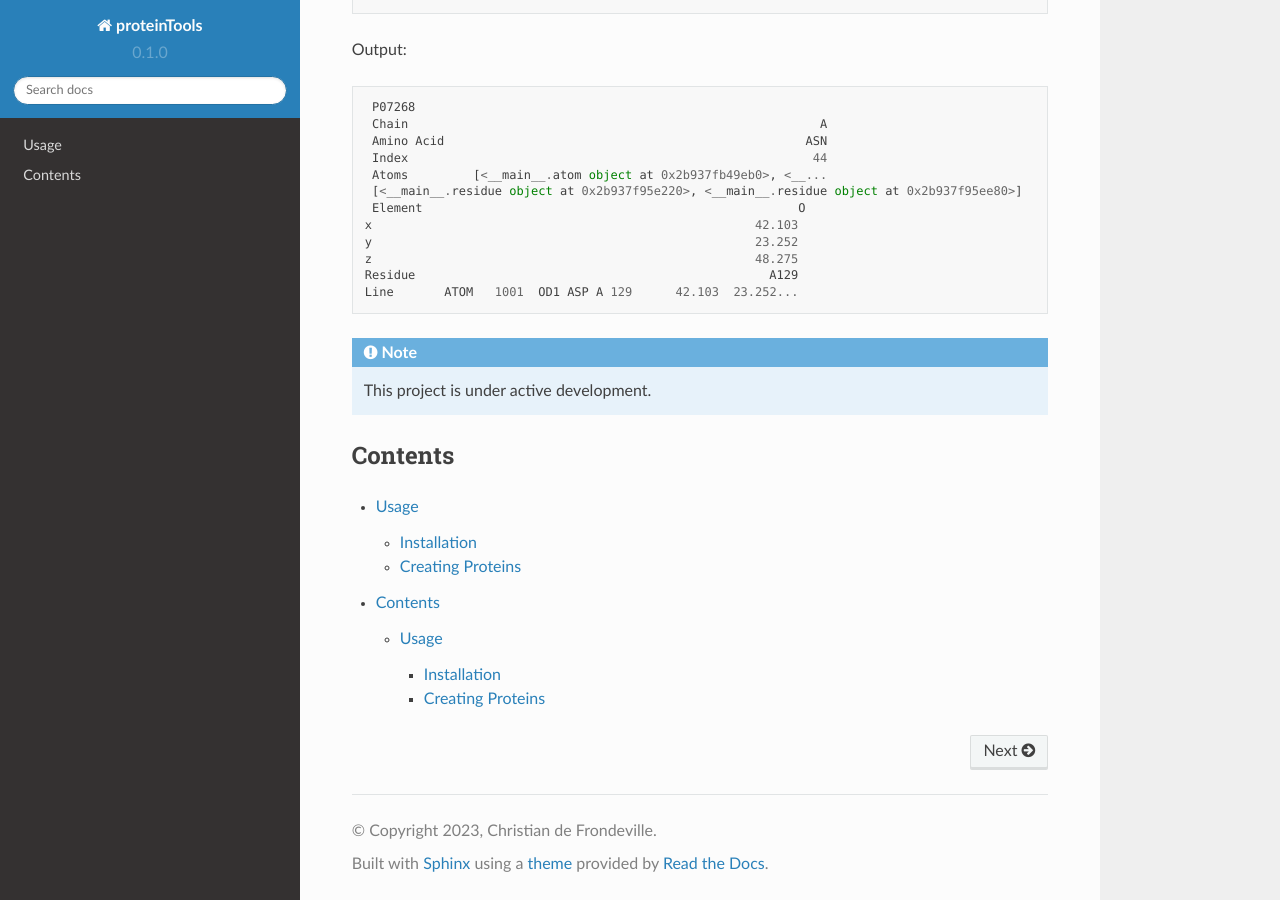
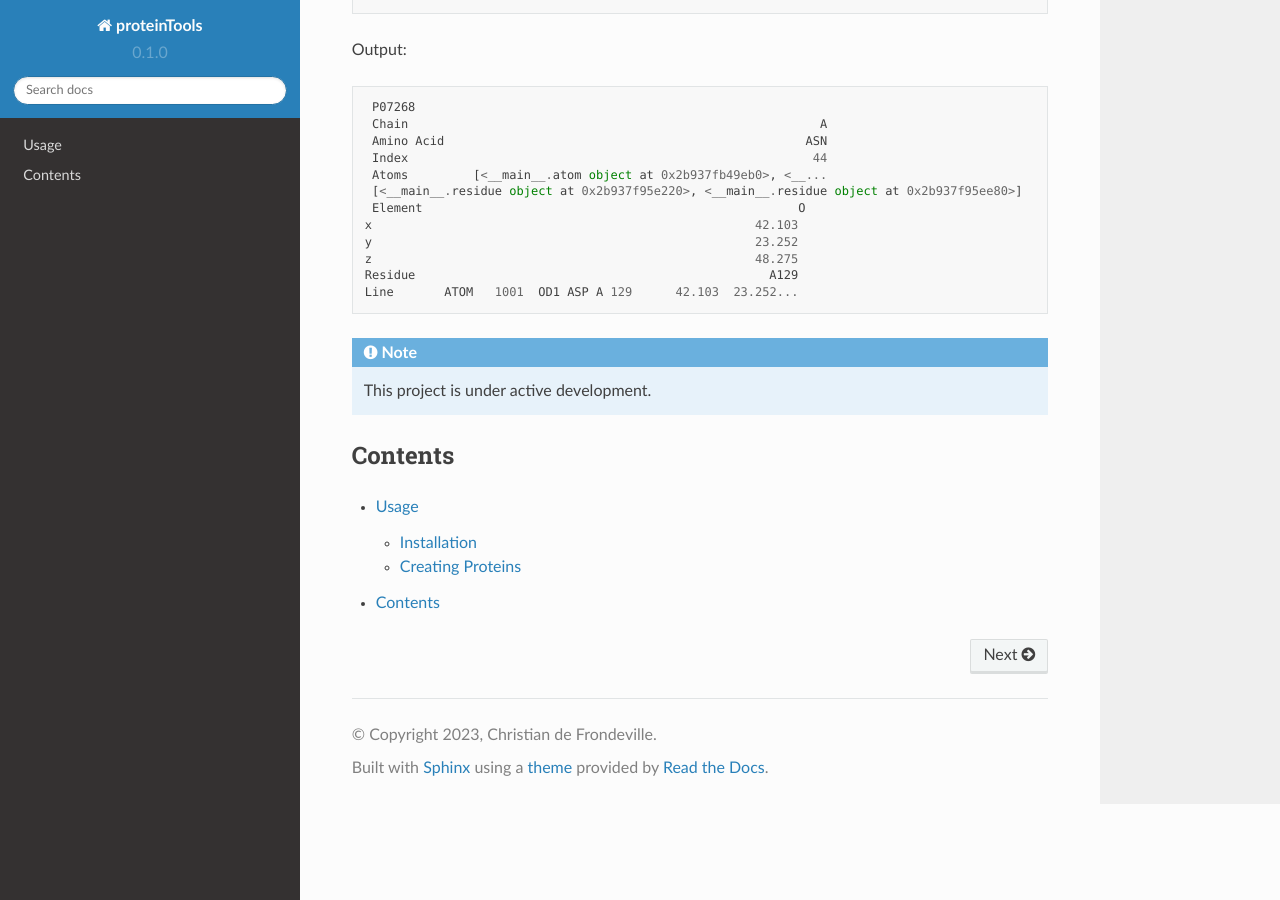
Before and after one commit to tiger1deF/proteinTools, a Sphinx documentation site: the page built from docs/source/index.rst, in a window 1280 px wide and 900 px high, scrolled down 625 px. Built offline with Sphinx 7.4.7 and the Read the Docs theme 2.0.0, drawn with Linux system fonts in a browser that asks for light colours; pages that are not in the unit, such as notebooks, are missing from menus.

Commit message:
Update documentation.rst

```diff
--- a/docs/source/documentation.rst
+++ b/docs/source/documentation.rst
@@ -2,8 +2,3 @@
 
 Contents
 --------
-
-.. toctree::
-
-   usage
-   documentation
```
